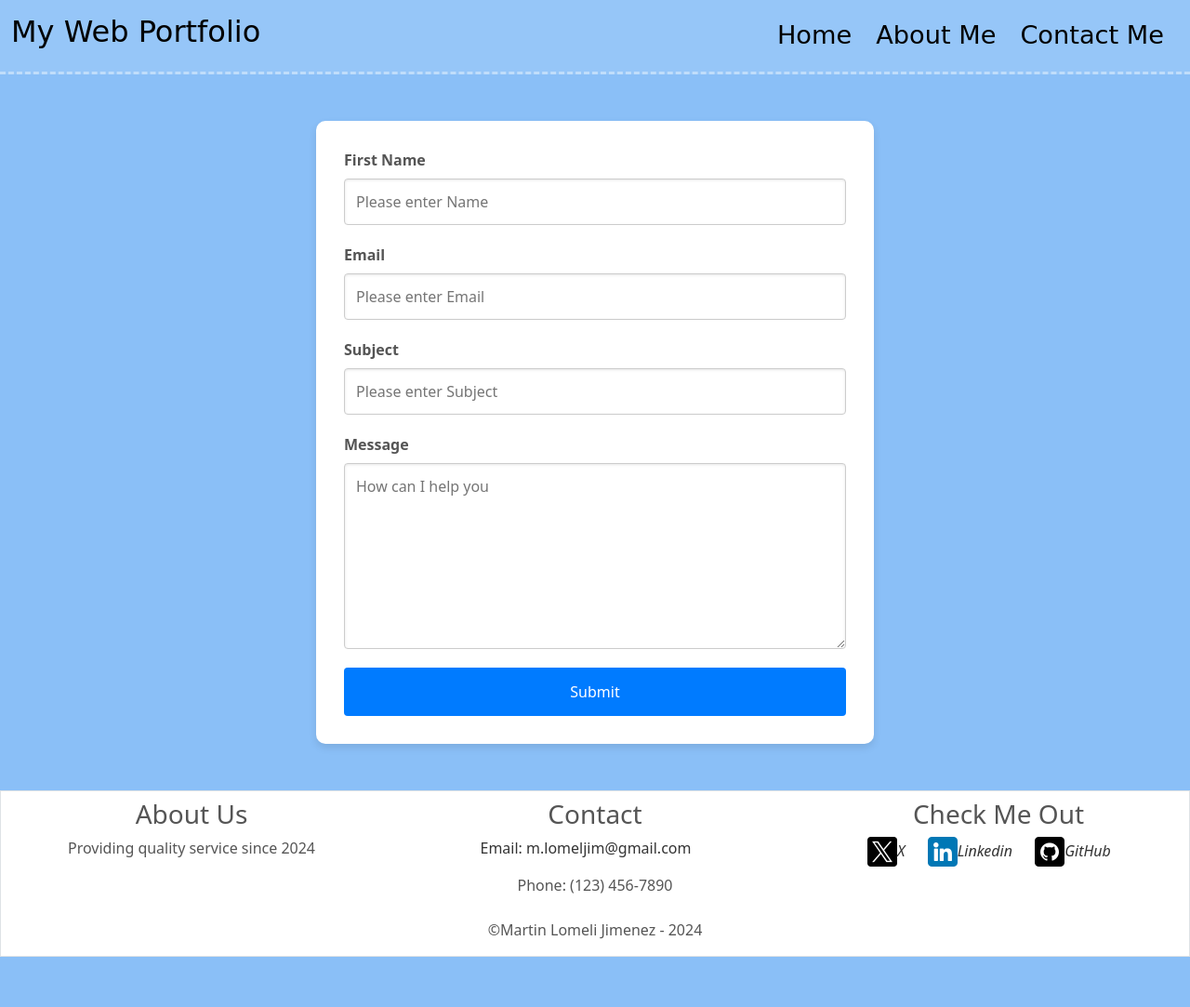
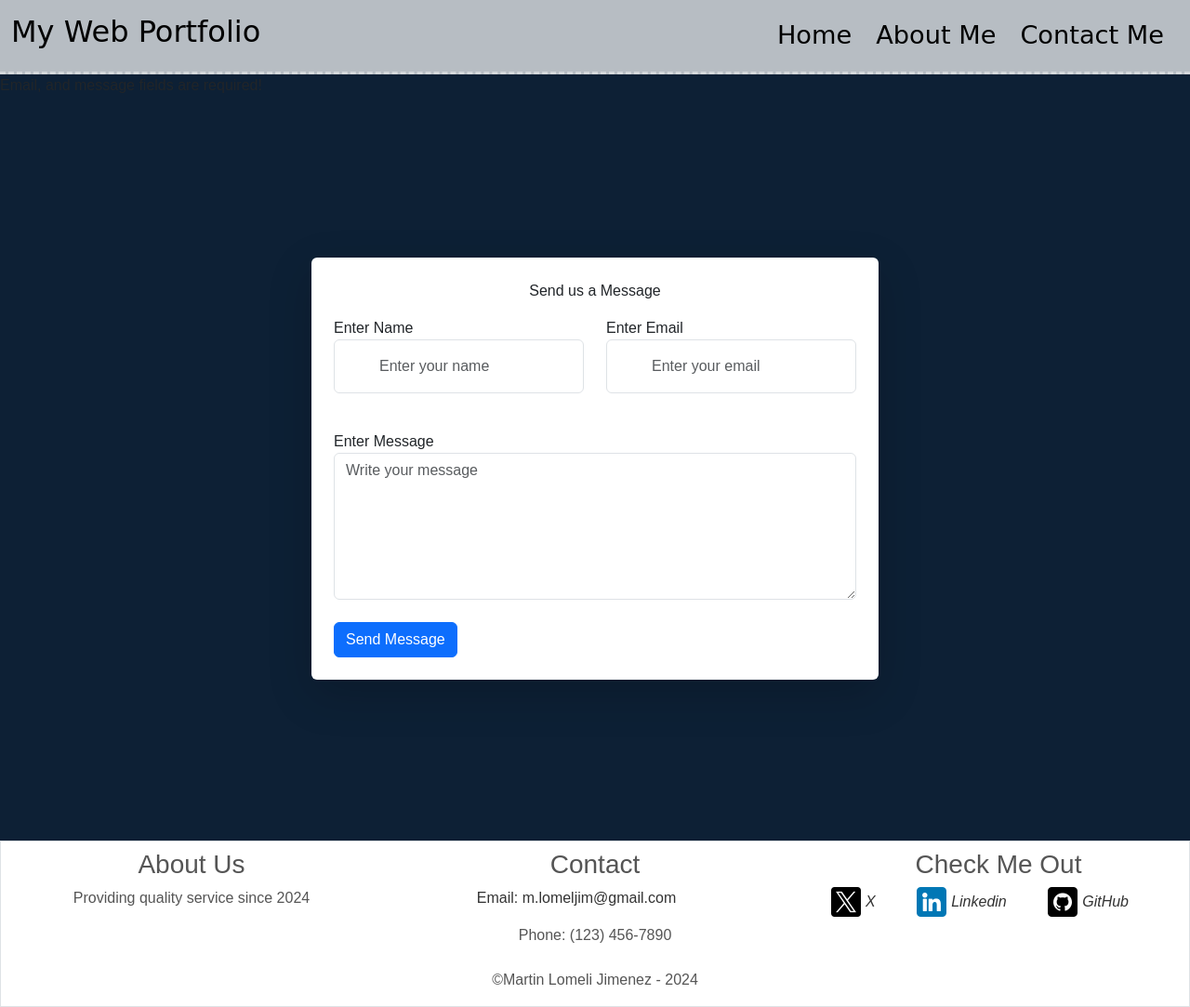
Before and after one commit to Baballapa/simple-wp, a PHP site: page /contact.php in a window 1280 px wide. Shown: the whole page at 93% size. Before the commit the page ends 1029 px from the top, so only its background shows below. Run offline with PHP 8.4, Linux system fonts and the light colour scheme; some web fonts are replaced.

Commit message:
base stuff

```diff
--- a/contact.php
+++ b/contact.php
@@ -1,30 +1,42 @@
 <?php
 session_start();
 $pageTitle = "Contact Page";
+?>
+<?php require 'inc/header.inc.php'; ?>
+<?php require 'inc/message.inc.php'; ?>
 
-?>
-<?php require 'inc/header.inc.php' ?>
+<div class="container d-flex justify-content-center align-items-center min-vh-100">
+    <div class="wrapper p-4 shadow-lg rounded bg-white">
+        <header class="mb-3 text-center">Send us a Message</header>
+        <form action="message.php" method="POST">
+            <div class="row mb-4">
+                <div class="col-md-6 mb-3">
+                    <div class="position-relative">
+                        <label for="name">Enter Name</label>
+                        <input type="text" class="form-control py-3 ps-5" name="name" placeholder="Enter your name" required>
+                        <i class='fas fa-user position-absolute top-50 start-0 translate-middle-y ps-3 text-secondary'></i>
+                    </div>
+                </div>
+                <div class="col-md-6 mb-3">
+                    <div class="position-relative">
+                        <label for="email">Enter Email</label>
+                        <input type="text" class="form-control py-3 ps-5" name="email" placeholder="Enter your email" required>
+                        <i class='fas fa-envelope position-absolute top-50 start-0 translate-middle-y ps-3 text-secondary'></i>
+                    </div>
+                </div>
+            </div>
+            <div class="mb-4 position-relative">
+                <label for="message">Enter Message</label>
+                <textarea class="form-control" placeholder="Write your message" name="message" rows="6" required></textarea>
+            </div>
+            <div class="d-flex justify-content-between align-items-center">
+                <button type="submit" class="btn btn-primary">Send Message</button>
+                <span class="d-none"></span>
+            </div>
+        </form>
+    </div>
+</div>
 
+<script src="script.js"></script>
 
-
-<section id="contact-form">
-    <form action="send-email.php" method="POST">
-
-        <label for="name">First Name</label>
-        <input type="text" id="name" name="name" placeholder="Please enter Name" required>
-
-        <label for="email">Email</label>
-        <input type="text" id="email" name="email" placeholder="Please enter Email" required>
-
-        <label for="subject">Subject</label>
-        <input type="text" id="subject" name="Subject" placeholder="Please enter Subject" required>
-
-        <label for="message">Message</label>
-        <textarea id="message" name="message" placeholder="How can I help you" required></textarea>
-
-        <input type="submit" value="Submit">
-    </form>
-</section>
-
-
-<?php require 'inc/footer.inc.php' ?>
+<?php require 'inc/footer.inc.php'; ?>
--- a/css/style.css
+++ b/css/style.css
@@ -2,13 +2,14 @@
     display: flex;
     flex-direction: column;
     margin: 0;
-    background-color: #8abff7; /* Directly using the background color */
+    background-color: #0d2035;
     min-height: 100vh;
+    font-family: "Arial", Helvetica, sans-serif;
 }
 
 .navbar {
     font-family: 'Jolly Lodger', cursive;
-    background-color: rgba(255, 255, 255, 0.1);
+    background-color: rgba(255, 255, 255, 0.7);
     border-bottom: 3px dashed rgba(255, 255, 255, 0.4);
 }
 
@@ -33,8 +34,7 @@
     color: #000;
 }
 
-.navbar .navbar-brand,
-.navbar-brand {
+.navbar .navbar-brand {
     font-size: 2em;
 }
 
@@ -49,12 +49,18 @@
 
 .footer-container a {
     color: #333;
-    margin-right: 20px;
+    margin-right: 40px;
     text-decoration: none;
 }
 
+.footer-container a i {
+    margin-left: 5px;
+}
+
 .footer-container a:hover {
-    background-color: #ff9900;
+    /* background-color: #ff9900; */
+    font-size: larger;
+    background-color: #fff;
     color: #000;
     padding: 10px 15px;
     border-radius: 5px;
@@ -116,10 +122,10 @@
 
 .about-section {
     padding: 2rem;
-    margin: 2rem auto; /* Center the section */
-    max-width: 80%; /* Adjusted width for smaller size */
-    border-radius: 10px; /* Optional: add some rounding to the corners */
-    background: linear-gradient(135deg, rgba(255, 255, 255, 0.6) rgba(255, 255, 255, 9));
+    margin: 2rem auto;
+    max-width: 80%;
+    border-radius: 10px;
+    background: linear-gradient(135deg, rgba(255, 255, 255, 0.6), rgba(255, 255, 255, 0.9));
     backdrop-filter: blur(10px);
     -webkit-backdrop-filter: blur(10px);
     border: 2px dashed rgba(255, 255, 255, 0.4);
@@ -138,13 +144,13 @@
 
 .services-section .service {
     padding: 2rem;
-    margin: 20px; /* Center the section */
-    max-width: 80%; /* Adjusted width for smaller size */
-    border-radius: 10px; /* Optional: add some rounding to the corners */
+    margin: 20px;
+    max-width: 80%;
+    border-radius: 10px;
     border: 2px dashed rgba(255, 255, 255, 0.4);
     box-shadow: 0 4px 8px rgba(0, 0, 0, 0.1);
     font-weight: 600;
-    background: linear-gradient(135deg, rgba(255, 255, 255, 0.9) rgba(255, 255, 255, 0.9));
+    background: linear-gradient(135deg, rgba(255, 255, 255, 0.9), rgba(255, 255, 255, 0.9));
 }
 
 .services .service h2 {
@@ -162,41 +168,136 @@
     border-radius: 10px;
 }
 
+/* beginning paragraph */
+/* Intro Section */
+.intro-section {
+    padding: 2rem;
+    background: linear-gradient(135deg, rgba(255, 255, 255, 0.6) 0%, rgba(255, 255, 255, 0.9) 100%);
+    border-radius: 10px;
+    box-shadow: 0 4px 8px rgba(0, 0, 0, 0.1);
+    position: relative;
+    overflow: hidden;
+    animation: fadeInUp 1s ease-out;
+}
 
+.intro-content {
+    opacity: 0;
+    transform: translateY(20px);
+    transition: opacity 0.6s ease, transform 0.6s ease;
+}
+
+.intro-section h2 {
+    font-size: 2rem;
+    margin-bottom: 1rem;
+    color: #333;
+}
+
+.intro-section p {
+    font-size: 1.125rem;
+    color: #555;
+    line-height: 1.6;
+}
+
+.intro-section.show .intro-content {
+    opacity: 1;
+    transform: translateY(0);
+}
+
+/* Animations */
+@keyframes fadeIn {
+    from {
+        opacity: 0;
+    }
+    to {
+        opacity: 1;
+    }
+}
+
+@keyframes slideInDown {
+    from {
+        transform: translateY(-100%);
+    }
+    to {
+        transform: translateY(0);
+    }
+}
+
+@keyframes fadeInUp {
+    from {
+        transform: translateY(20%);
+        opacity: 0;
+    }
+    to {
+        transform: translateY(0);
+        opacity: 1;
+    }
+}
+
+
+/* end of paragraph */
+
+/* Projects Section */
 .projects-section {
     padding: 2rem;
 }
 
-.card {
-    border: none; /* Optional: remove card border */
+/* Project Cards */
+.card-link {
+    text-decoration: none;
+    color: inherit;
 }
 
-.card-img-top {
-    height: 200px; /* Adjust as needed */
-    object-fit: cover; /* Ensures the image covers the card */
+.card-link:hover .card {
+    box-shadow: 0 4px 8px #b88e26;
+    transition: box-shadow 0.3s ease;
 }
 
-.card-title {
-    font-size: 1.25rem;
-    margin-bottom: 0.75rem;
+.card {
+    position: relative;
+    transition: transform 0.3s ease, background-color 0.3s ease;
+    background-color: rgba(255, 255, 255, 0.1);
+    backdrop-filter: blur(10px);
+    border-radius: 10px;
+    overflow: hidden;
+    border: 1px solid rgba(255, 255, 255, 0.2);
 }
 
-.card-text {
-    font-size: 0.875rem;
-    margin-bottom: 1.5rem;
-    overflow: hidden;
-    text-overflow: ellipsis;
-    display: -webkit-box;
-    -webkit-line-clamp: 3; /* Limit to 3 lines */
-    -webkit-box-orient: vertical;
+.card:hover {
+    transform: scale(1.05);
+    background-color: rgba(255, 255, 255, 0.2);
 }
 
-.btn-primary {
-    background-color: #007bff;
-    border-color: #007bff;
+.card::before {
+    content: '';
+    position: absolute;
+    top: 0;
+    left: 0;
+    right: 0;
+    bottom: 0;
+    background: rgba(255, 255, 255, 0.2);
+    pointer-events: none;
+    mix-blend-mode: overlay;
 }
 
-.btn-primary:hover {
-    background-color: #0056b3;
-    border-color: #004085;
+.card-body h5,
+.card-body p {
+    margin: 0;
+    opacity: 0;
+    transition: opacity 0.5s ease-in-out;
 }
+
+.card-body h5 {
+    font-size: 1.25rem;
+    margin-bottom: 0.5rem;
+    color: #b88e26;
+}
+
+.card-body p {
+    font-size: 1rem;
+    color: #e0e0e0;
+}
+
+.card:hover .card-body h5,
+.card:hover .card-body p {
+    opacity: 1;
+}
--- a/inc/header.inc.php
+++ b/inc/header.inc.php
@@ -1,7 +1,7 @@
 <!DOCTYPE html>
 <html lang="en">
 
-<head>
+<link>
 <meta charset="UTF-8">
 <meta http-equiv="X-UA-Compatible" content="IE=edge">
 <meta name="viewport" content="width=device-width, initial-scale=1.0">
@@ -12,6 +12,7 @@
 <!-- Custom CSS -->
 <link rel="stylesheet" href="css/style.css">
 <title><?= htmlspecialchars($pageTitle) ?></title>
+<link rel="icon" href="/img/temp-logo.JPG">
 </head>
 
 <body>
--- /dev/null
+++ b/inc/message.inc.php
@@ -0,0 +1,23 @@
+<?php
+// Check if form data is set
+$name = isset($_POST['name']) ? htmlspecialchars($_POST['name']) : '';
+$email = isset($_POST['email']) ? htmlspecialchars($_POST['email']) : '';
+$message = isset($_POST['message']) ? htmlspecialchars($_POST['message']) : '';
+
+// Validate and process the form data
+if (!empty($email) && !empty($message)) { // Check if subject is not empty
+    if (filter_var($email, FILTER_VALIDATE_EMAIL)) {
+        $receiver = "m.lomeljim@gmail.com"; // Enter the email address where you want to receive all messages
+        $body = "Name: $name\nEmail: $email\n\nMessage:\n$message\n\nRegards,\n$name";
+        $sender = "From: $email";
+        if (mail($receiver, $body, $sender)) {
+            echo "Your message has been sent";
+        } else {
+            echo "Sorry, failed to send your message!";
+        }
+    } else {
+        echo "Enter a valid email address!";
+    }
+} else {
+    echo "Email, and message fields are required!";
+}
--- /dev/null
+++ b/js/script.js
@@ -0,0 +1,30 @@
+// Contact Form in JavaScript
+const form = document.querySelector("form"),
+statusTxt = form.querySelector(".button-area span");
+form.onsubmit = (e) => {
+  e.preventDefault();
+  statusTxt.style.color = "#0D6EFD";
+  statusTxt.style.display = "block";
+  statusTxt.innerText = "Sending your message...";
+  form.classList.add("disabled");
+
+  let xhr = new XMLHttpRequest();
+  xhr.open("POST", "message.php", true);
+  xhr.onload = () => {
+    if (xhr.readyState == 4 && xhr.status == 200) {
+      let response = xhr.responseText;
+      if (response.indexOf("required") != -1 || response.indexOf("valid") != -1 || response.indexOf("failed") != -1) {
+        statusTxt.style.color = "red";
+      } else {
+        form.reset();
+        setTimeout(() => {
+          statusTxt.style.display = "none";
+        }, 3000);
+      }
+      statusTxt.innerText = response;
+      form.classList.remove("disabled");
+    }
+  }
+  let formData = new FormData(form);
+  xhr.send(formData);
+}
```
Also changed, not shown: inc/project-card.inc.php (+5 -5 lines), index.php (+17 -0 lines), img/vanguard-demo.png (added), inc/submit.inc.php (added). Lines whose indentation alone changed are shown as unchanged.
